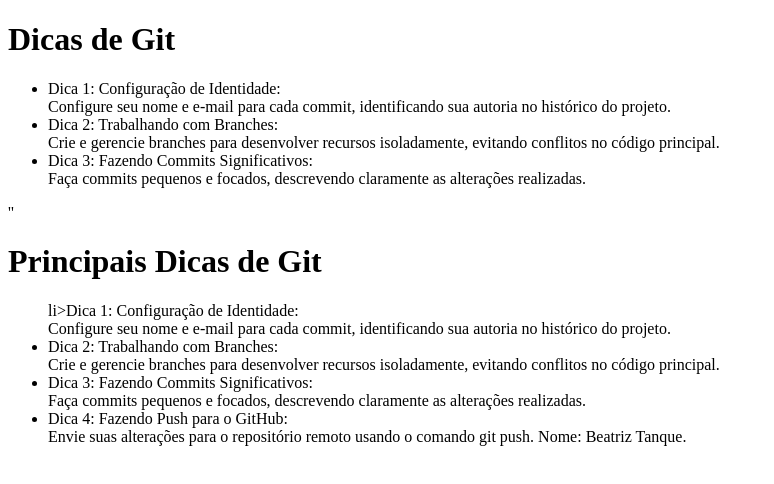
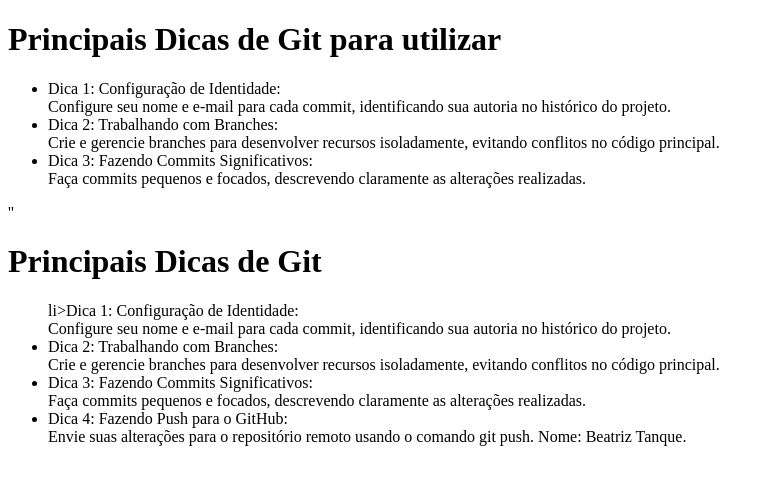
Before and after one commit to murakamibrenda-a11y/caderno-dupla3, a plain HTML site: page index.html in a window 1280 px wide. Shown: the whole page, without its empty margins (0-774 px from the left). Drawn offline with Linux system fonts and the light colour scheme.

Commit message:
Altera titulo (Aluno A)

```diff
--- a/index.html
+++ b/index.html
@@ -6,7 +6,7 @@
     <title>Document</title>
 </head>
 <body>
-    <h1>Dicas de Git</h1>
+    <h1>Principais Dicas de Git para utilizar</h1>
     <ul>
         <li>Dica 1: Configuração de Identidade: <BR>
             Configure seu nome e e-mail para cada commit, identificando sua autoria no histórico do projeto.</li>
```
